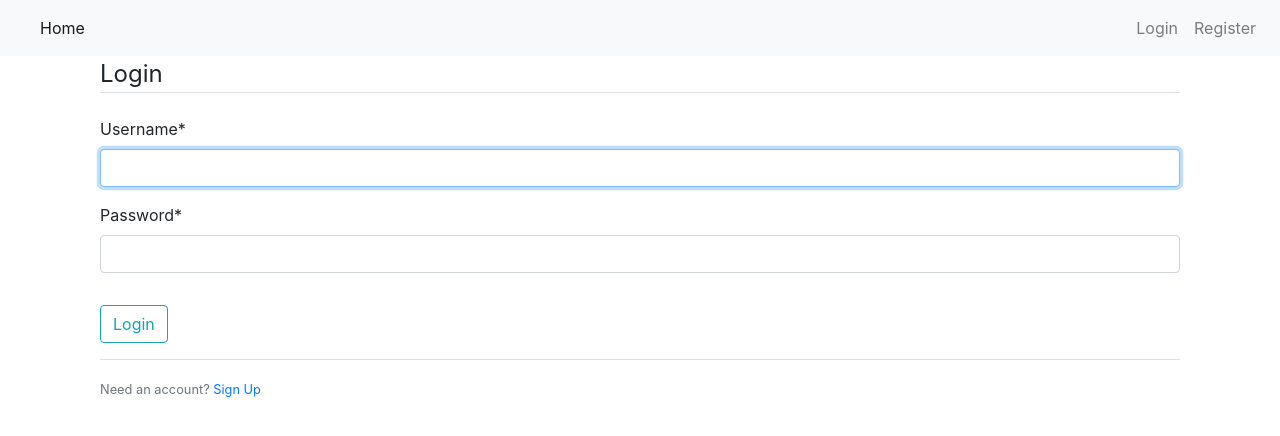
After one commit to Dhruvam-19/recuritment_project, a Django app: page /users/login/ in a window 1280 px wide. The commit adds this page. Shown: the top 436 px of the page. Run offline with Django 3.2, Linux system fonts and the light colour scheme; some libraries are stand-ins or nearby versions.

Commit message:
Login and Logout added.

```diff
--- a/recruitment/recruitment/settings.py
+++ b/recruitment/recruitment/settings.py
@@ -124,3 +124,4 @@ USE_TZ = True
 
 STATIC_URL = '/static/'
 CRISPY_TEMPLATE_PACK ="bootstrap4"
+LOGIN_REDIRECT_URL = 'home'
--- a/recruitment/users/templates/users/home.html
+++ b/recruitment/users/templates/users/home.html
@@ -23,22 +23,31 @@
     <ul class="navbar-nav">
       <li class="nav-item active">
         <a class="nav-link" href="#">Home <span class="sr-only">(current)</span></a>
-      </li>
-
-        <li class="nav-item">
-          <a class="nav-link" href="#">Logout</a>
-      </li>
+        {% if user.is_authenticated %}
         <li class="nav-item">
               <a class="nav-link" href="#">Profile</a>
         </li>
+        {% endif %}
+    </ul>
+  </div>
+  <div class="navbar-nav">
+      {% if user.is_authenticated %}
+      <ul class="navbar-nav">
+            <li class="nav-item">
+              <a class="nav-link" href="{% url 'logout' %}">Logout</a>
+            </li>
+
+       {% else %}
 
               <li class="nav-item">
-        <a class="nav-link" href="#">Login</a>
+                <a class="nav-link" href="{% url 'login' %}">Login</a>
               </li>
               <li class="nav-item">
                 <a class="nav-link" href="{% url 'register' %}">Register</a>
               </li>
       </ul>
+      {% endif %}
+
   </div>
 </nav>
     {% if messages %}
--- /dev/null
+++ b/recruitment/users/templates/users/login.html
@@ -0,0 +1,26 @@
+{% extends "users/home.html" %}
+{% load crispy_forms_tags %}
+{% block body %}
+<div class="container" >
+    <form method="post">
+        {% csrf_token %}
+        <fieldset class="form-group">
+            <legend class="border-bottom mb-4"> Login </legend>
+            {{ form | crispy }}
+        </fieldset>
+        <div class="form-group">
+            <button type="submit" class="btn btn-outline-info"> Login </button>
+        </div>
+        <div class="border-top pt-3">
+            <small class="text-muted">Need an account?
+                <a href="{% url 'register' %}">Sign Up </a>
+
+            </small>
+        </div>
+    </form>
+
+</div>
+
+
+
+{% endblock %}
--- a/recruitment/users/urls.py
+++ b/recruitment/users/urls.py
@@ -1,6 +1,9 @@
 from django.urls import path
 from . import views
+from django.contrib.auth import views as auth_views
 urlpatterns = [
             path('',views.home,name="home"),
             path('register/',views.register,name="register"),
+            path('login/',auth_views.LoginView.as_view(template_name='users/login.html'),name="login"),
+            path('logout/',auth_views.LogoutView.as_view(template_name='users/logout.html'),name="logout"),
 ]
--- a/recruitment/users/views.py
+++ b/recruitment/users/views.py
@@ -1,6 +1,7 @@
 from django.shortcuts import render,redirect
 from .forms import UserCreationForm,Userregisterform
 from django.contrib import messages
+
 # Create your views here.
 def home(request):
     return render(request,"users/home.html")
@@ -12,7 +13,7 @@ def register(request):
             form.save()
             username=form.cleaned_data["username"]
             messages.success(request,f"{username} account is created")
-            return redirect("home")
+            return redirect("login")
     else:
         form = Userregisterform()
     return render(request,"users/register.html",{"form":form})
```
Also changed, not shown: recruitment/users/templates/users/logout.html (added, +12 -0 lines). Lines whose indentation alone changed are shown as unchanged.
